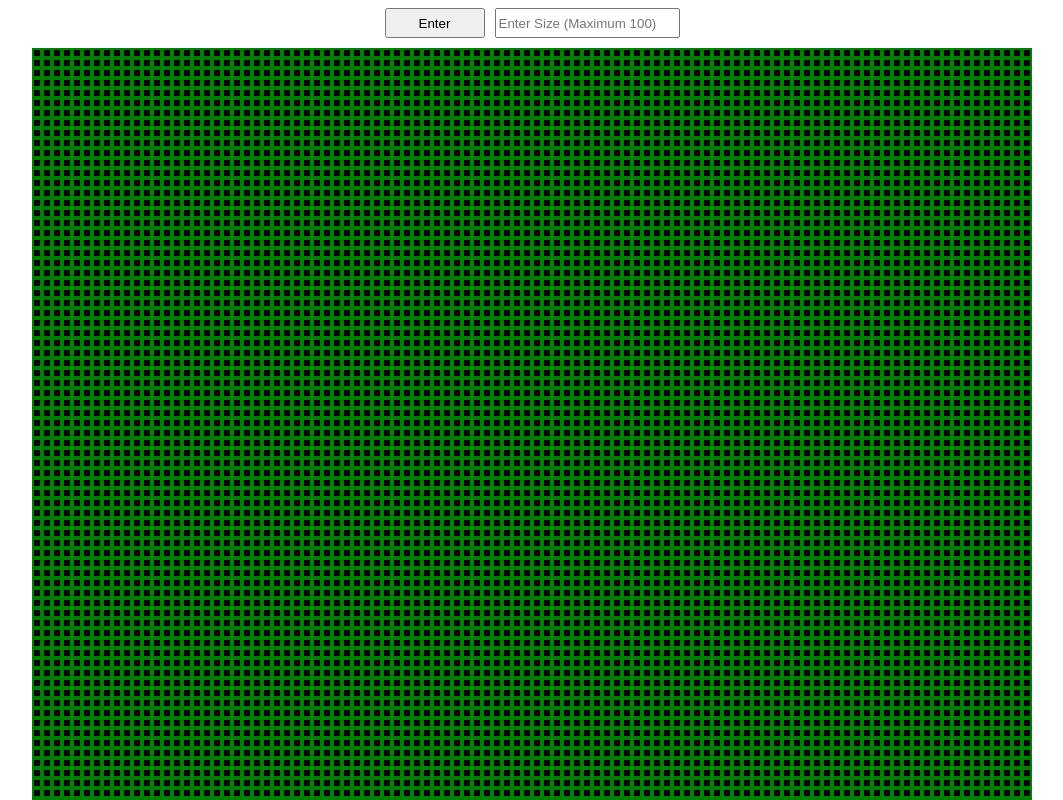
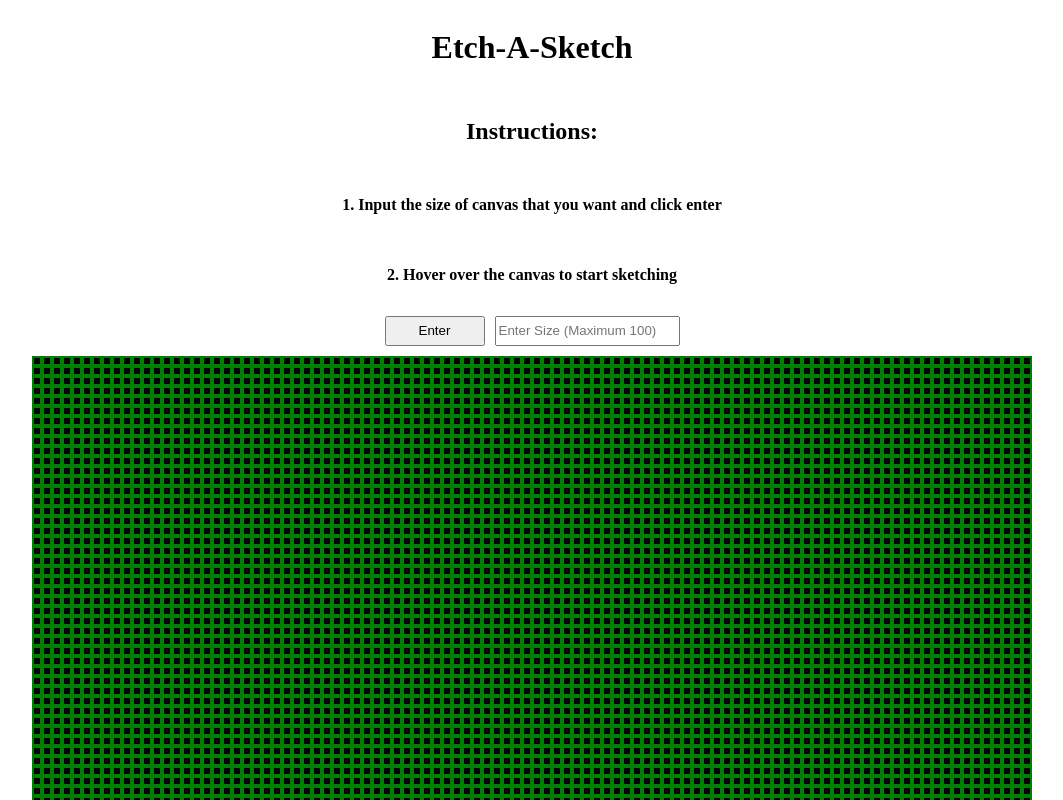
Before and after one commit to jarede-dev/Etch-A-Sketch, a plain HTML site: page index.html in a window 1280 px wide. Shown: the top 800 px of the page, without its empty margins (108-1171 px from the left). Drawn offline with Linux system fonts and the light colour scheme.

Commit message:
added heading and instructions

```diff
--- a/index.html
+++ b/index.html
@@ -10,7 +10,17 @@
 </head>
 <body>
 
+<!--
+    TO DO:
+    add h1 "Etch-A-Sketch"
+    make input and button responsive
+-->
+
 <div id="mainContainer">
+    <h1 class="text"> Etch-A-Sketch </h1>
+    <h2 class="text"> Instructions:</h2>
+    <h4 class="text"> 1. Input the size of canvas that you want and click enter </h4>
+    <h4 class="text"> 2. Hover over the canvas to start sketching </h4>
     <div id="buttonContainer">
     <button id="askNumber"> <span>Enter </span></button> <input type="text"  id="input" placeholder="Enter Size (Maximum 100)">
     </div>
```
